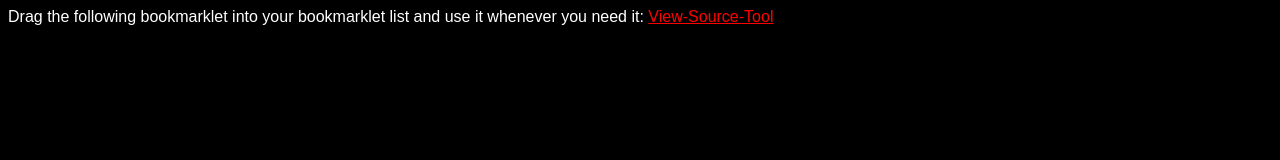
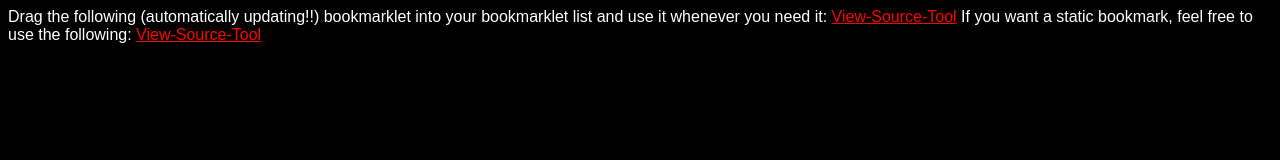
Before and after one commit to AquaJo/sourceViewTool, a plain HTML site: page index.html in a window 1280 px wide. Drawn offline with Linux system fonts and the light colour scheme; a web font is replaced by a local one.

Commit message:
static bookmark option

```diff
--- a/index.html
+++ b/index.html
@@ -33,11 +33,17 @@
     </style>
   </head>
   <body style="background-color: black; color: white">
-    Drag the following bookmarklet into your bookmarklet list and use it
-    whenever you need it:
+    Drag the following (automatically updating!!) bookmarklet into your
+    bookmarklet list and use it whenever you need it:
     <a
       href="javascript:(function(){fetch('https://raw.githubusercontent.com/AquaJo/sourceViewTool/main/inject.js').then(response=>response.text()).then(script=>eval(script)).catch(error=>console.error('Error:',error));})();"
       >View-Source-Tool</a
     >
+
+    If you want a static bookmark, feel free to use the following:
+    <a
+      href='javascript:(function(){const e=document.querySelectorAll(".error"),c=-1;if(!e.length){console.log("No Errors Found! =]");return;}console.log(`${e.length} Error Found!`);const s=i=>{if(i>=0&&i<e.length){const el=e[i];el.scrollIntoView({behavior:"smooth",block:"center"});el.style.border="2px solid red";t();}},r=()=>{if(c>=0&&c<e.length)e[c].style.border="";},t=()=>{d.innerHTML=`Error ${c+1} of ${e.length}`;},n=document.createElement("button"),p=document.createElement("button"),d=document.createElement("div");n.innerText="Next";n.style.position="fixed";n.style.bottom="20px";n.style.right="20px";n.style.zIndex="1000";p.innerText="Previous";p.style.position="fixed";p.style.bottom="20px";p.style.right="80px";p.style.zIndex="1000";d.style.position="fixed";d.style.bottom="60px";d.style.right="20px";d.style.padding="5px 10px";d.style.backgroundColor="rgba(0, 0, 0, 0.7)";d.style.color="white";d.style.zIndex="1000";d.style.borderRadius="5px";d.style.fontFamily="Arial, sans-serif";document.body.appendChild(n);document.body.appendChild(p);document.body.appendChild(d);n.addEventListener("click",()=>{r();c=(c+1)%e.length;s(c);});p.addEventListener("click",()=>{r();c=(c-1+e.length)%e.length;s(c);});t();console.log("Click the buttons to navigate between errors.");})();'
+      >View-Source-Tool</a
+    >
   </body>
 </html>
```
Also changed, not shown: README.md.
